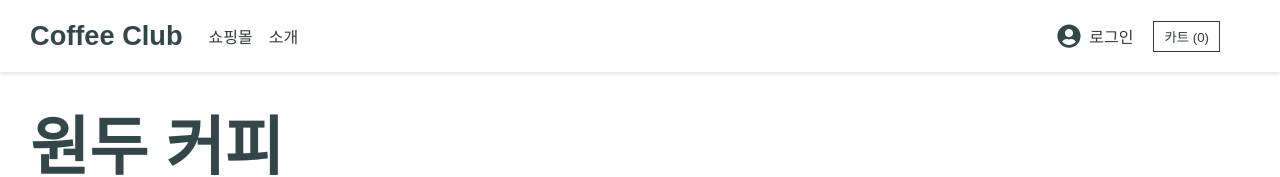
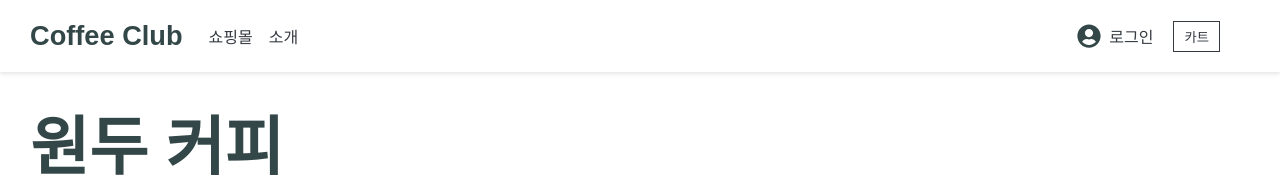
Before and after one commit to h1yoo/mini_project, a React (Create React App) app: page / in a window 1280 px wide. Shown: the top 177 px of the page. Built offline with nearby package versions, Linux system fonts and the light colour scheme.

Commit message:
로컬스토리지 초기화 수정
- 쇼핑몰에서 상품 클릭시 로컬스토리지 데이터 초기화 되는것 수정

- 로그인, 회원가입에 NavBar 추가

```diff
--- a/src/components/CartModal.js
+++ b/src/components/CartModal.js
@@ -20,7 +20,9 @@ const CartModal = ({ onClose, products }) => {
 
         // (유혜원) 이미지 추가하기 위한 코드 작성
         // products 배열에서 현재 제품과 일치하는 객체 찾기
-        const matchingProduct = products.find((product) => product.id === cur.id);
+        const matchingProduct = products.find(
+          (product) => product.id === cur.id
+        );
         // 이미지가 있는 경우에만 이미지 URL 사용
         const itemImage = matchingProduct ? matchingProduct.image : "";
 
@@ -69,7 +71,7 @@ const CartModal = ({ onClose, products }) => {
               // 카트에 상품이 있는 경우
               parsedItem.map((product) => (
                 <div key={product.id} className="w_cartModalCont">
-                  <img src={product.image} alt={product.name}/>
+                  <img src={product.image} alt={product.name} />
                   <div>
                     <p>{product.name}</p>
                     <p>{product.price}</p>
--- a/src/components/Login.js
+++ b/src/components/Login.js
@@ -3,6 +3,7 @@ import "./Login.css";
 import { FaUser, FaLock } from "react-icons/fa";
 import { Link, useNavigate } from "react-router-dom";
 import axios from "axios";
+import NavBar from "./NavBar";
 
 const Login = () => {
   const [userEmail, setUserEmail] = useState("");
@@ -49,6 +50,8 @@ const Login = () => {
   }
 
   return (
+    <>
+      <NavBar />
       <div className="c-wrapper">
         <form onSubmit={handleSubmit}>
           <h1>로그인</h1>
@@ -90,6 +93,7 @@ const Login = () => {
           </div>
         </form>
       </div>
+    </>
   );
 };
 
--- a/src/components/NavBar.js
+++ b/src/components/NavBar.js
@@ -1,4 +1,4 @@
-import React, { useState } from "react";
+import React, { useState, useEffect } from "react";
 import { Link, useNavigate } from "react-router-dom";
 import * as styled from "./NavBar.styles";
 import CartModal from "./CartModal";
@@ -7,6 +7,21 @@ const NavBar = () => {
   const loginData = localStorage.getItem("isLoggedIn");
   const [showCartModal, setShowCartModal] = useState(false);
   const [cartProducts, setCartProducts] = useState([]);
+
+  useEffect(() => {
+    const cartItem = localStorage.getItem("cart");
+    setCartProducts(cartItem ? JSON.parse(cartItem) : []);
+  }, []);
+
+  // 총 수량 구하는 함수
+  const getTotalQuantity = () => {
+    const totalProducts = cartProducts.reduce(
+      (total, item) => total + item.quantity,
+      0
+    );
+
+    return totalProducts;
+  };
 
   const LogOut = () => {
     localStorage.removeItem("isLoggedIn");
@@ -52,10 +67,8 @@ const NavBar = () => {
 
           {/* 카트 버튼 */}
           <styled.CartButton onClick={openCartModal}>
-            카트{" "}
-            {cartProducts.length > 0
-              ? `(${cartProducts.reduce((acc, cur) => acc + cur.quantity, 0)})`
-              : "(0)"}
+            카트
+            {/* {cartProducts.length > 0 ? `(${getTotalQuantity()})` : "(0)"} */}
           </styled.CartButton>
         </styled.NavLinks>
       </styled.RightSection>
--- a/src/components/Product.js
+++ b/src/components/Product.js
@@ -11,8 +11,15 @@ const Product = ({ products }) => {
   const [selectedImage, setSelectedImage] = useState(null); // 선택된 썸네일 이미지
   const [prodCount, setProdCount] = useState(1); // 제품 수량 (input)
   const [cart, setCart] = useState([]); // 카트에 추가 ===> 아직 미완성 !!!!!!!!!!!
-  const [cartInLocalStorage, setCartInLocalStorage] = useState([]); // 로컬스토리지에 저장된 카트
   const [isPurModalOpen, setIsPurModalOpen] = useState(false); // 구매버튼 클릭 시 모달창 열림 여부
+  const [isClicked, setIsClicked] = useState(false);
+  // 쇼핑몰을 통해 상품 클릭시 기존 로컬 스토리지 초기화 방지를 위한 코드  ======= //
+  const [cartInLocalStorage, setCartInLocalStorage] = useState(() => {
+    // 로컬스토리지에서 데이터 가져오기
+    const storedCart = JSON.parse(localStorage.getItem("cart")) || [];
+    // 로컬 스토리지에 데이터가 없을때만 초기화
+    return storedCart.length > 0 ? storedCart : [];
+  });
 
   //============== useParams를 이용해 products에 등록된 Id를 가져오기 ==============//
   //============== (상단 ul - li 부분에 적용 + 썸네일 이미지 가져올 때 필요) ==============//
@@ -63,7 +70,7 @@ const Product = ({ products }) => {
       name: productToAdd.name,
       price: productToAdd.price,
       quantity: prodCount,
-      image: productToAdd.image,  // 쇼핑 카트에 이미지 추가
+      image: productToAdd.image, // 쇼핑 카트에 이미지 추가
     };
 
     //=========== 중복된 아이템 체크 ==================//
--- a/src/components/SignUp.js
+++ b/src/components/SignUp.js
@@ -3,6 +3,7 @@ import "./SignUp.css";
 import { Link, useNavigate } from "react-router-dom";
 import { FaUser, FaLock, FaMobileAlt, FaHome } from "react-icons/fa";
 import axios from "axios";
+import NavBar from "./NavBar";
 
 const SignUp = () => {
   //============== state ==============//
@@ -53,6 +54,8 @@ const SignUp = () => {
   };
 
   return (
+    <>
+      <NavBar />
       <div className="c-wrapper">
         <form onSubmit={handleSubmit}>
           <h1>회원가입</h1>
@@ -116,6 +119,7 @@ const SignUp = () => {
           </div>
         </form>
       </div>
+    </>
   );
 };
 
```
Lines whose indentation alone changed are shown as unchanged.
